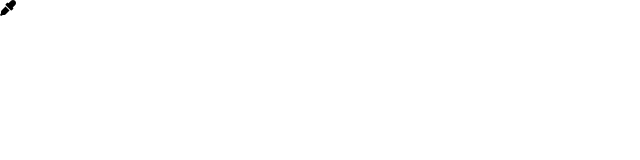
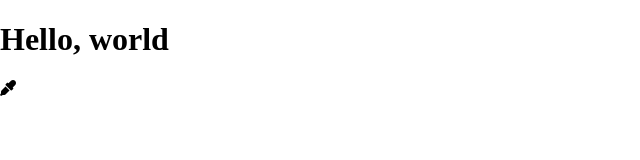
Before and after one commit to lgearen0528/template-test, a plain HTML site: page index.html in a window 1280 px wide. Shown: the whole page, without its empty margins (0-640 px from the left). Drawn offline with Linux system fonts and the light colour scheme.

Commit message:
hello world

```diff
--- a/index.html
+++ b/index.html
@@ -16,6 +16,7 @@
     <link rel="stylesheet" href="style.css" />
   </head>
   <body>
+    <h1>Hello, world</h1>
     <i class="fas fa-eye-dropper"></i>
     <!-- Script -->
     <script src="script.js"></script>
```
